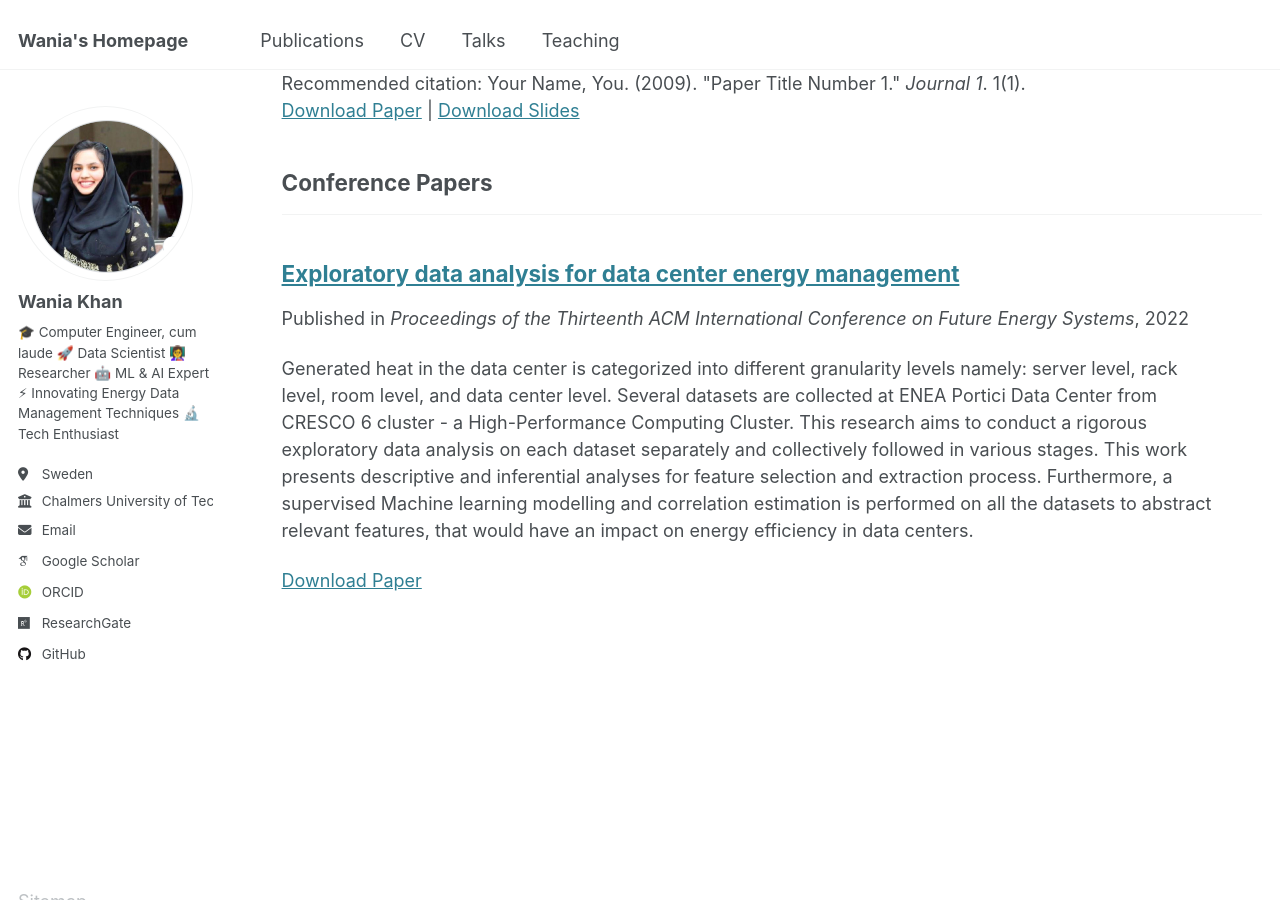
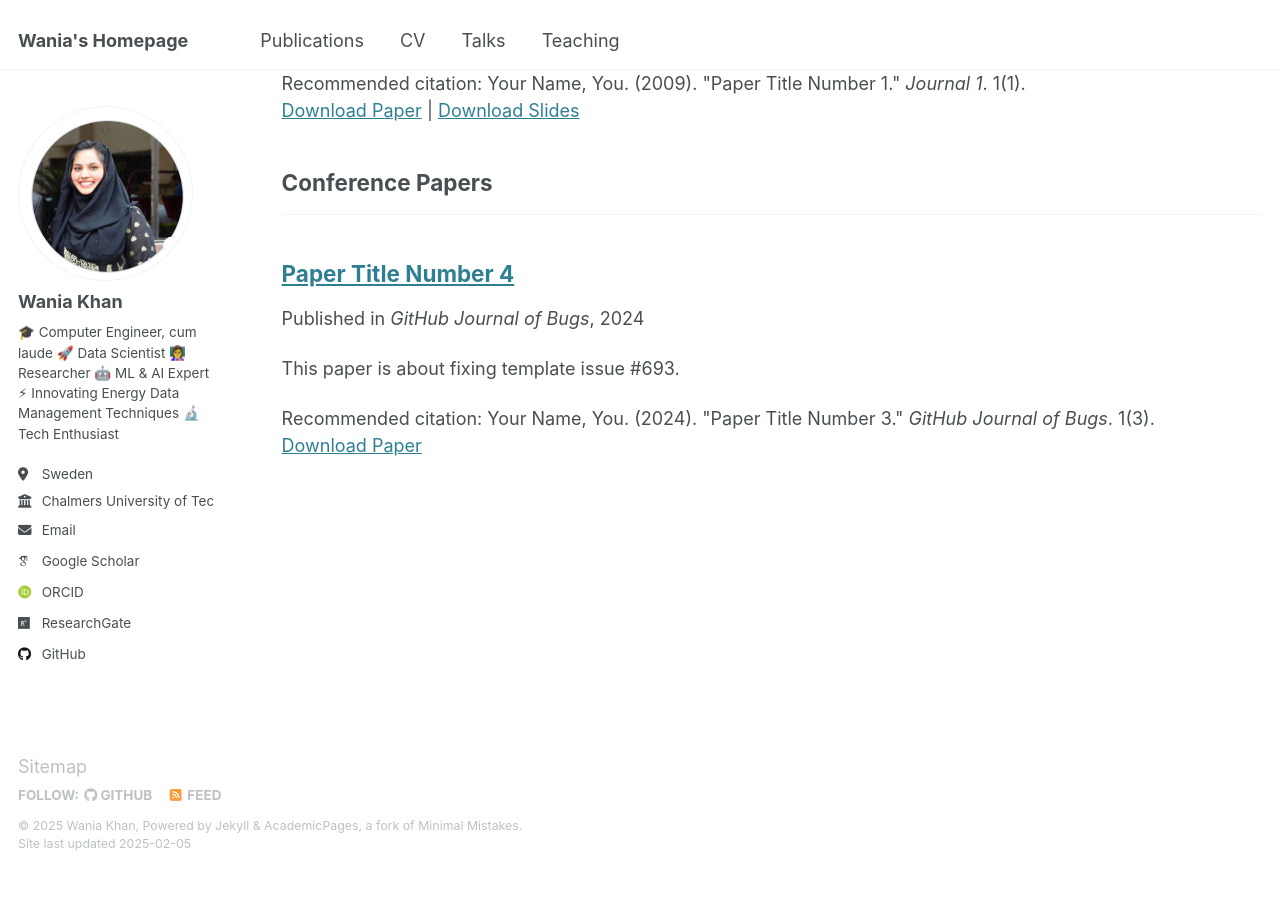
Before and after one commit to WaniaKhance/WaniaKhan-Profile, a Jekyll site: the page built from _pages/publications.html, in a window 1280 px wide and 900 px high, scrolled down 877 px. Built offline with Jekyll 4.4.1, drawn with Linux system fonts in a browser that asks for light colours; some web fonts are replaced; after the commit the page ends 1749 px from its top, so only the background shows below that.

Commit message:
Update 2024-02-17-paper-title-number-4.md

```diff
--- a/_publications/2024-02-17-paper-title-number-4.md
+++ b/_publications/2024-02-17-paper-title-number-4.md
@@ -1,13 +1,13 @@
 ---
-title: "Exploratory data analysis for data center energy management"
+title: "Paper Title Number 4"
 collection: publications
 category: conferences
-#permalink: /publication/2024-02-17-paper-title-number-4
-excerpt: ' Generated heat in the data center is categorized into different granularity levels namely: server level, rack level, room level, and data center level. Several datasets are collected at ENEA Portici Data Center from CRESCO 6 cluster - a High-Performance Computing Cluster. This research aims to conduct a rigorous exploratory data analysis on each dataset separately and collectively followed in various stages. This work presents descriptive and inferential analyses for feature selection and extraction process. Furthermore, a supervised Machine learning modelling and correlation estimation is performed on all the datasets to abstract relevant features, that would have an impact on energy efficiency in data centers.'
-date: 2022-06-28
-venue: 'Proceedings of the Thirteenth ACM International Conference on Future Energy Systems'
-paperurl: 'https://doi.org/10.1145/3538637.3539654'
-#citation: ''
+permalink: /publication/2024-02-17-paper-title-number-4
+excerpt: 'This paper is about fixing template issue #693.'
+date: 2024-02-17
+venue: 'GitHub Journal of Bugs'
+paperurl: 'http://academicpages.github.io/files/paper3.pdf'
+citation: 'Your Name, You. (2024). &quot;Paper Title Number 3.&quot; <i>GitHub Journal of Bugs</i>. 1(3).'
 ---
 
 The contents above will be part of a list of publications, if the user clicks the link for the publication than the contents of section will be rendered as a full page, allowing you to provide more information about the paper for the reader. When publications are displayed as a single page, the contents of the above "citation" field will automatically be included below this section in a smaller font.
```
